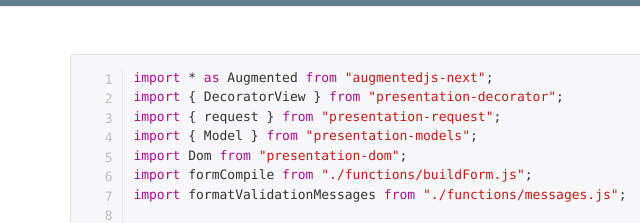
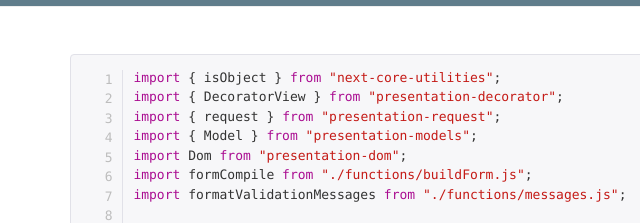
Before and after one commit to Augmentedjs/presentation-form, a website built with webpack: page jsdoc/autoForm.js.html in a window 1280 px wide. Shown: the part 234-457 px from the top of the page, 0-640 px from the left. Built offline with nearby package versions, Linux system fonts and the light colour scheme; a web font is replaced by a local one.

Commit message:
fix the widget import

```diff
--- a/jsdoc/autoForm.js.html
+++ b/jsdoc/autoForm.js.html
@@ -102,7 +102,7 @@
 			<div class="col-md-12 main-content">
 		<section class="source-section">
 			<article></article>
-			<pre class="prettyprint source language-javascript line-numbers"><code class="language-javascript">import * as Augmented from "augmentedjs-next";
+			<pre class="prettyprint source language-javascript line-numbers"><code class="language-javascript">import { isObject } from "next-core-utilities";
 import { DecoratorView } from "presentation-decorator";
 import { request } from "presentation-request";
 import { Model } from "presentation-models";
@@ -143,14 +143,14 @@ class AutomaticForm extends DecoratorView {
       }
       if (options.schema) {
         // check if this is a schema vs a URI to get a schema
-        if (Augmented.isObject(options.schema)) {
+        if (isObject(options.schema)) {
           this.schema = options.schema;
         } else {
           // is a URI?
           let parsedSchema = null;
           try {
             parsedSchema = JSON.parse(options.schema);
-            if (parsedSchema &amp;&amp; Augmented.isObject(parsedSchema)) {
+            if (parsedSchema &amp;&amp; isObject(parsedSchema)) {
               this.schema = parsedSchema;
             }
           } catch(e) {
@@ -171,7 +171,7 @@ class AutomaticForm extends DecoratorView {
         this.uri = options.uri;
       }
 
-      if (options.data &amp;&amp; (Augmented.isObject(options.data))) {
+      if (options.data &amp;&amp; (isObject(options.data))) {
         this.model.set(options.data);
       }
       if (options.title) {
@@ -238,7 +238,7 @@ class AutomaticForm extends DecoratorView {
 
   /**
   * The model property
-  * @property {Augmented.Model} model The model property
+  * @property {Model} model The model property
   *
   */
 
@@ -487,7 +487,7 @@ export default AutomaticForm;
 	</div>
 	<footer>
 				<div class="footer-option"><a href='http://www.augmentedjs.com'>Augmented.js Homepage</a></div>
-			<div class="generated-by">Documentation generated by <a href="https://github.com/jsdoc3/jsdoc">JSDoc 3.5.5</a> on Fri Aug 10th 2018 using the <a href="https://github.com/steveush/foodoc">FooDoc template</a>.</div>
+			<div class="generated-by">Documentation generated by <a href="https://github.com/jsdoc3/jsdoc">JSDoc 3.5.5</a> on Fri Sep 7th 2018 using the <a href="https://github.com/steveush/foodoc">FooDoc template</a>.</div>
 	</footer>
 	<script src="js/jquery.min.js"></script>
 	<script src="js/bootstrap.min.js"></script>
--- a/src/functions/buildForm.js
+++ b/src/functions/buildForm.js
@@ -1,4 +1,4 @@
-import Widget from "presentation-widget";
+import { Widget } from "presentation-widget";
 
 const formCompile = (name, description, fields, model, required, binding, display, nestedInput) => {
   const form = document.createElement("form"), fs = document.createElement("formset"), keys = Object.keys(fields), l = ((display) ? display.length: keys.length);
```
Also changed, not shown: jsdoc/Presentation.Component.AutomaticForm.html (+1 -1 lines), jsdoc/global.html (+1 -1 lines), jsdoc/index.html (+1 -1 lines), jsdoc/list_class.html (+1 -1 lines), package.json (+8 -8 lines), dist/presentation-form.js, 2 other files.
